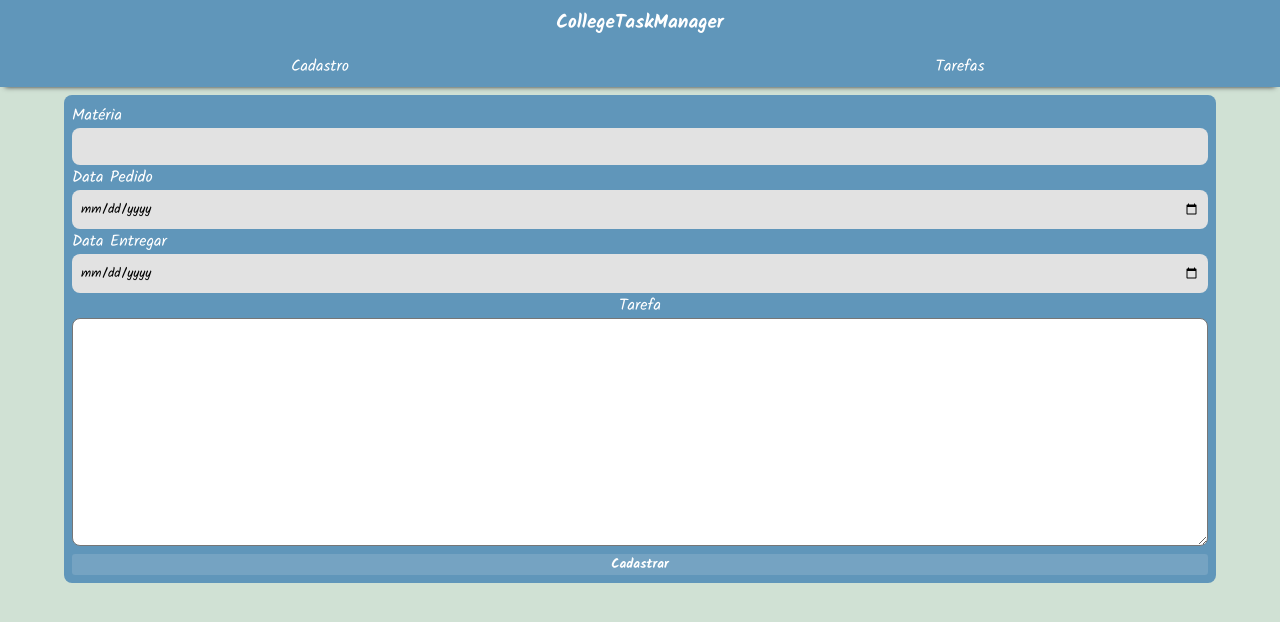
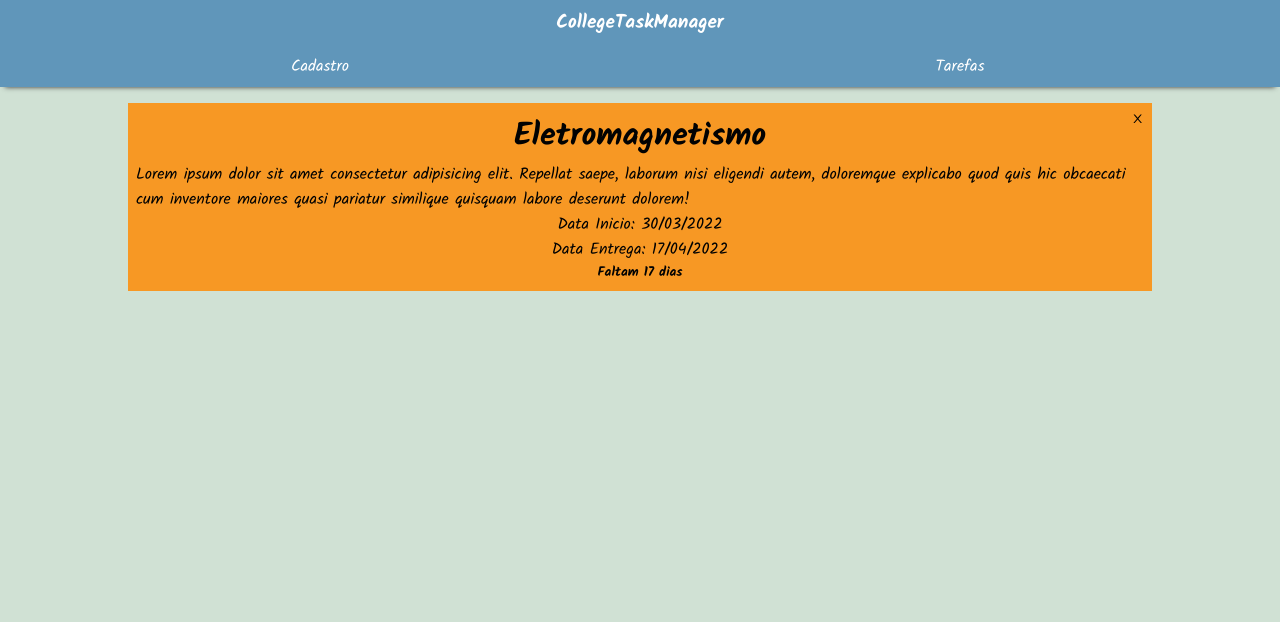
Before and after one commit to RelancioBorgesDev/CollegeTaskManager, a React (Vite) app: page /Tarefas in a window 1280 px wide. Shown: the top 622 px of the page. Built offline with nearby package versions, Linux system fonts and the light colour scheme.

Commit message:
Add Card PostIt e pagina tarefas

```diff
--- /dev/null
+++ b/db.json
@@ -0,0 +1,5 @@
+{
+    "tarefas":[
+
+    ]
+}
--- /dev/null
+++ b/src/App.tsx
@@ -0,0 +1,22 @@
+import React from "react";
+import {
+  BrowserRouter as Router,
+  Routes,
+  Route,
+  Outlet,
+  Link,
+} from "react-router-dom";
+import Cadastro from "./pages/Cadastro";
+import Tarefas from "./pages/Tarefas";
+function App() {
+  return (
+    <Router>
+      <Routes>
+        <Route path='/' element={<Cadastro />} />
+        <Route path='/Tarefas' element={<Tarefas />} />
+      </Routes>
+    </Router>
+  );
+}
+
+export default App;
--- a/src/components/Navigation/index.tsx
+++ b/src/components/Navigation/index.tsx
@@ -1,14 +1,15 @@
 import React from "react";
 import styles from "./styles.module.scss";
+import { Link } from "react-router-dom";
 
 export default function Navigation() {
   return (
     <ul className={styles.navigation}>
       <li>
-        <a href='#'>Cadastro</a>
+        <Link to='/'>Cadastro</Link>
       </li>
       <li>
-        <a href='#'>Tarefas</a>
+        <Link to='/Tarefas'>Tarefas</Link>
       </li>
     </ul>
   );
--- /dev/null
+++ b/src/components/Post It/index.tsx
@@ -0,0 +1,21 @@
+import React from 'react'
+import styles from './styles.module.scss'
+import { AiOutlineClose } from 'react-icons/ai'
+
+export default function PostIT() {
+  return (
+    <div className={styles.container}>
+        <h1>Eletromagnetismo</h1>
+        <button>
+            <AiOutlineClose/>
+        </button>
+        <p>Lorem ipsum dolor sit amet consectetur adipisicing elit. Repellat saepe, laborum nisi eligendi autem, doloremque explicabo quod quis hic obcaecati cum inventore maiores quasi pariatur similique quisquam labore deserunt dolorem!</p>
+
+        <span>Data Inicio: 30/03/2022</span>
+        <span>Data Entrega: 17/04/2022</span>
+
+        <h5>Faltam 17 dias</h5>
+
+    </div>
+  )
+}
--- /dev/null
+++ b/src/components/Post It/styles.module.scss
@@ -0,0 +1,46 @@
+@use '../../styles/variables';
+
+.container{
+    width: 80%;
+    height: 100%;
+
+
+    display: flex;
+    flex-direction: column;
+    justify-content: center;
+    align-items: center;
+    margin: 0 auto;
+    margin-top: 1rem;
+    padding: 0.5rem;
+    position: relative;
+    background-color: variables.$orange;
+    color: variables.$erie-black;
+
+    button{
+        background: transparent;
+        border: none;
+        position: absolute;
+        top: 0.5rem;
+        right: 0.5rem;
+
+        &:hover{
+            cursor: pointer;
+        }
+    }
+
+    h1{
+    }
+
+    p{
+
+       font-weight: 400;
+    }
+
+    span{
+
+    }
+
+    h5{
+
+    }
+}
--- a/src/pages/App.tsx
+++ b/src/pages/Cadastro.tsx
@@ -2,14 +2,12 @@ import React from 'react'
 import FormularioCadastro from '../components/FormularioCadastro'
 import Navbar from '../components/Navbar'
 
-function App() {
+
+export default function Cadastro() {
   return (
-    <div>
-      <Navbar/>
-      <FormularioCadastro/>
-
-    </div>
+    <>
+        <Navbar/>
+        <FormularioCadastro/>
+    </>
   )
 }
-
-export default App
--- a/src/pages/Tarefas.tsx
+++ b/src/pages/Tarefas.tsx
@@ -1,7 +1,12 @@
 import React from 'react'
+import Navbar from '../components/Navbar'
+import PostIT from '../components/Post It'
 
 export default function Tarefas() {
   return (
-    <div>Tarefas</div>
+    <>
+      <Navbar/>
+      <PostIT/>
+    </>
   )
 }
--- a/src/styles/_variables.scss
+++ b/src/styles/_variables.scss
@@ -7,3 +7,4 @@ $platinum: #E2E2E2;
 $orange: #F79824;
 $cerulean: #6096BA;
 $dark-cerulean: #75A3C2;
+$erie-black:#020202;
```
Also changed, not shown: package.json (+10 -1 lines), src/main.tsx (+5 -2 lines), 2 other files (tests, documents, lock files or other folders).
